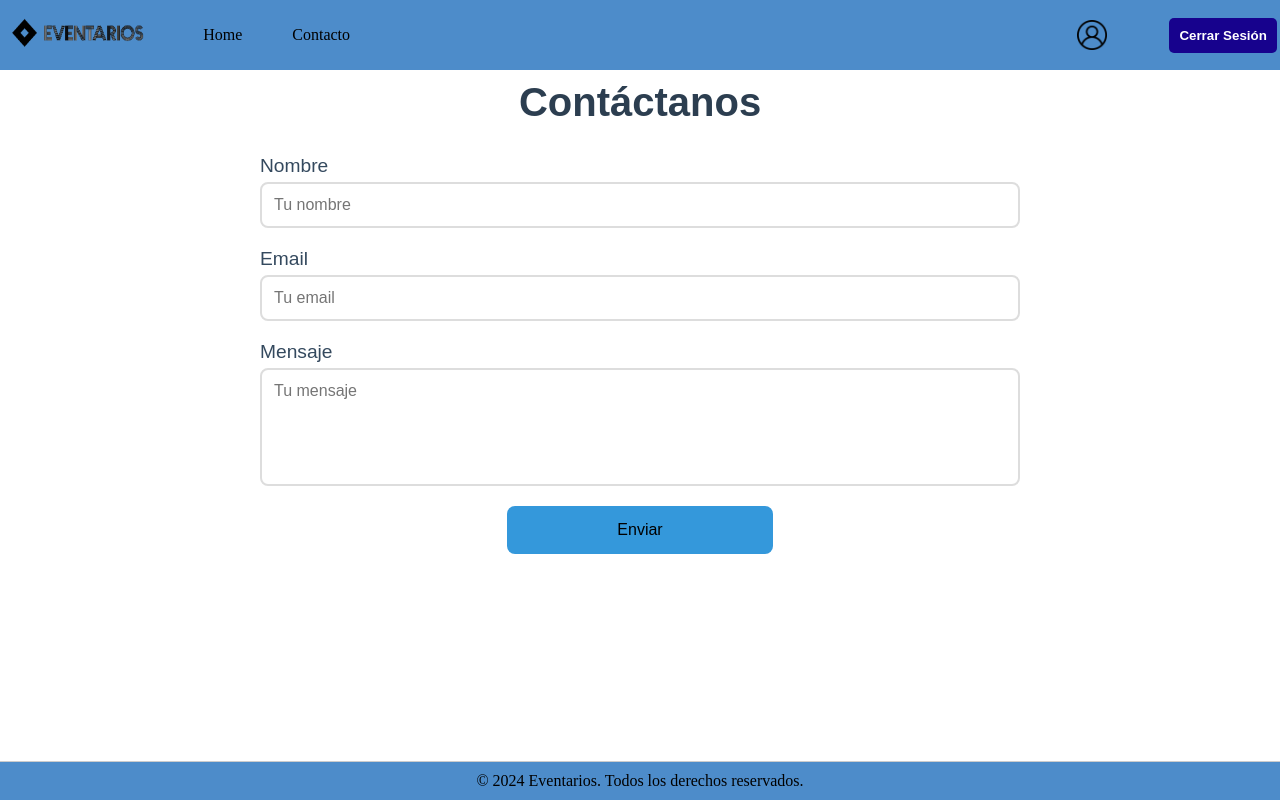
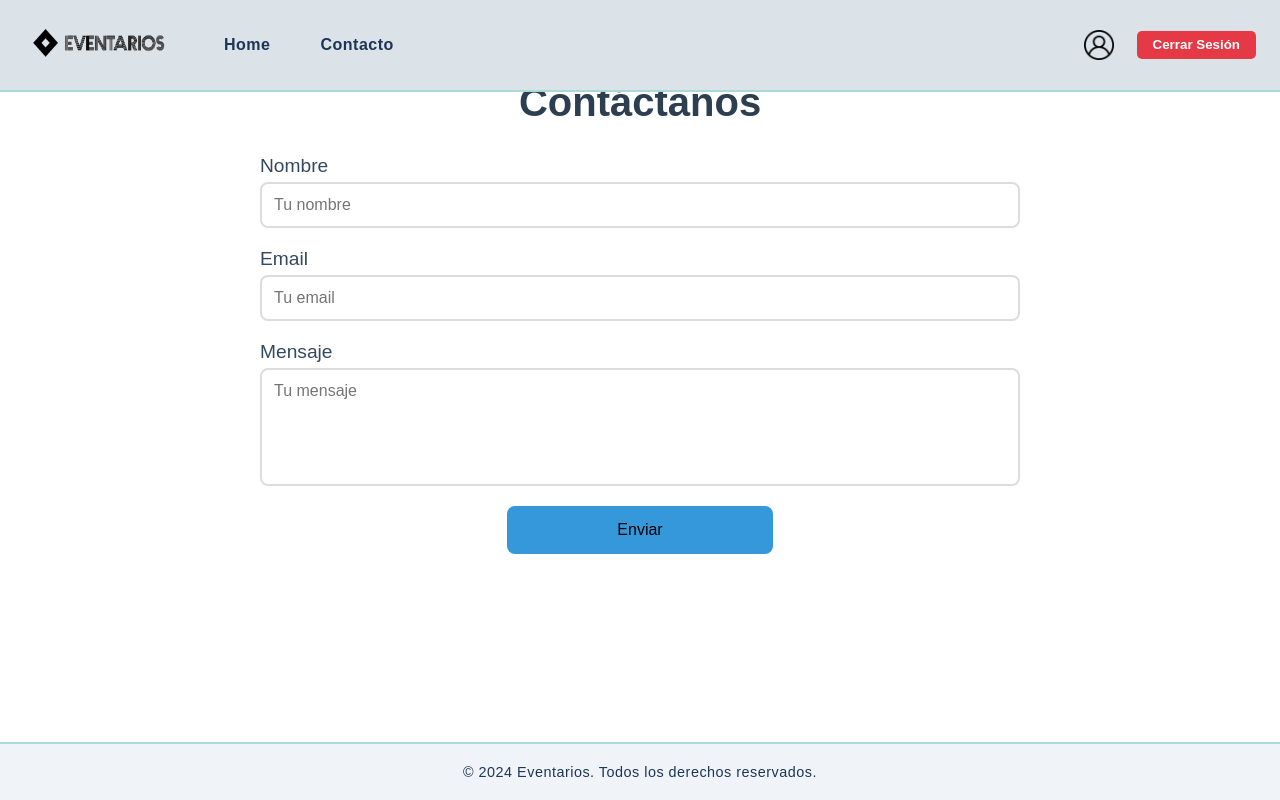
Before and after one commit to Tinchoraber/TP9-Eventos, a Next.js app: page /views/contacto in a window 1280 px wide. Built offline with nearby package versions, Linux system fonts and the light colour scheme.

Commit message:
Diseño terminado

```diff
--- a/app/components/footer/footer.module.css
+++ b/app/components/footer/footer.module.css
@@ -1,10 +1,23 @@
 .footer {
-    text-align: center;
-    padding: 10px;
-    background-color: #4d8cca;
-    border-top: 1px solid #ccc;
-    position: fixed;
-    width: 100%;
-    bottom: 0;
-    color: black;
-  }
+  text-align: center;
+  padding: 20px;
+  background-color: #f0f4f8; /* Color claro que combina con el header */
+  border-top: 2px solid #a8dadc;
+  color: #333;
+  font-family: Arial, sans-serif; /* Tipografía consistente con el header */
+  font-size: 0.9rem;
+  position: fixed;
+  width: 100%;
+  bottom: 0;
+  transition: background-color 0.3s ease;
+}
+
+.footer p {
+  margin: 0;
+  letter-spacing: 0.5px;
+  color: #1d3557; /* Color de texto para mejor visibilidad sobre fondo claro */
+}
+
+.footer:hover {
+  background-color: #dbe2e8;
+}
--- a/app/components/header/header.module.css
+++ b/app/components/header/header.module.css
@@ -1,55 +1,75 @@
 .header {
   display: flex;
-    justify-content: center;
+  justify-content: space-between;
   align-items: center;
-    gap: 50px;
-    padding: 0.2rem;
-    position: relative;
+  padding: 0.8rem 1.5rem;
+  background-color: #f0f4f8; /* Color claro para el fondo */
+  border-bottom: 2px solid #a8dadc;
+  color: #333;
   position: fixed;
+  width: 100%;
   top: 0;
-    width: 100%;
-    background-color: #4d8cca;
+  z-index: 1000;
+  font-family: Arial, sans-serif; /* Tipografía igual que el footer */
+}
+.header:hover{
+  background-color: #dbe2e8;
 }
 
 .primeros2 {
   display: flex;
+  align-items: center;
   gap: 50px;
-    flex-direction: row;
+}
+
+.logo {
+  display: flex;
   align-items: center;
-    width: 100%;
+}
+
+.linkNav {
+  color: #1d3557;
+  font-weight: 600;
+  text-decoration: none;
+  font-size: 1rem;
+  letter-spacing: 0.5px;
+  transition: color 0.2s ease;
+}
+
+.linkNav:hover {
+  color: #457b9d;
 }
 
 .ultimos2 {
   display: flex;
-    justify-content: flex-end;
-    gap: 50px;
-    flex-direction: row;
   align-items: center;
-    width: 100%;
+  gap: 15px;
+}
+
+.usuario {
+  display: flex;
+  align-items: center;
+  gap: 8px;
+}
+
+.username {
+  margin: 0;
+  font-size: 0.9rem;
+  font-weight: 600;
+  color: #333;
 }
 
 .logoutButton {
-    background-color: rgb(23, 2, 141);
-    cursor: pointer;
-    color: white;
+  background-color: #e63946;
+  color: #fff;
   border: none;
-    padding: 10px;
+  padding: 0.4rem 1rem;
   border-radius: 5px;
   font-weight: bold;
+  cursor: pointer;
+  transition: background-color 0.3s ease;
 }
 
-  .linkNav {
-    display: flex;
-    flex-direction: column;
-    align-items: center;
-    justify-content: center;
-    position: relative;
-    color: black;
-    text-decoration: none;  /* Elimina el subrayado */
+.logoutButton:hover {
+  background-color: #d62839;
 }
-  .usuario{
-    display: flex;
-    align-items: center;
-    gap: 12px;
-    color: black;
-  }
--- a/app/views/detalleEvento/page.js
+++ b/app/views/detalleEvento/page.js
@@ -51,12 +51,17 @@ export default function DetalleEvento() {
       <Header />
       <div className={styles.container}>
         <h1 className={styles.titulo}>{evento.name}</h1>
+        <div className={styles.imagenContainer}>
+          <img src={evento.imagen} alt={evento.name} className={styles.imagen} />
+        </div>
+        <div className={styles.eventoInfo}>
           <p className={styles.eventoFecha}>Fecha: {new Date(evento.start_date).toLocaleDateString()}</p>
           <p className={styles.eventoDuracion}>Duración: {evento.duration_in_minutes} minutos</p>
           <p className={styles.eventoUbicacion}>Ubicación: {evento.event_location.name}, {evento.event_location.full_address}</p>
           <p className={styles.descripcion}>Descripción: {evento.description}</p>
           <p className={styles.detalles}>Precio: ${evento.price}</p>
           <p className={styles.asistencia}>Máxima asistencia: {evento.max_assistance}</p>
+        </div>
         <div className={styles.tags}>
           <p>Etiquetas:</p>
           <ul>
--- a/app/views/home/home.module.css
+++ b/app/views/home/home.module.css
@@ -27,15 +27,15 @@
   background-color: white;
   border-radius: 15px;
   box-shadow: 0 4px 10px rgba(0, 0, 0, 0.1);
-    padding: 0; /* Sin padding para permitir que la imagen ocupe todo el ancho */
+  padding: 0;
   transition: transform 0.3s ease, box-shadow 0.3s ease;
-    overflow: hidden; /* Asegura que los elementos dentro de la tarjeta no se salgan */
+  overflow: hidden;
 }
 
 .eventoImagen {
   width: 100%;
-    height: 200px; /* Define una altura para las imágenes */
-    object-fit: cover; /* Esto hace que la imagen se recorte correctamente y cubra todo el contenedor */
+  height: 200px;
+  object-fit: cover;
 }
 
 .eventoCard:hover {
@@ -46,14 +46,7 @@
 .eventoTitulo {
   font-size: 1.8rem;
   color: #2c3e50;
-    margin: 20px 15px 10px 15px; /* Ajuste de margen para separar el título de la imagen */
-  }
-
-  .eventoFecha,
-  .eventoUbicacion {
-    font-size: 1rem;
-    color: #7f8c8d;
-    margin: 0 15px 5px 15px; /* Margen consistente entre los elementos */
+  margin: 20px 15px 10px 15px;
 }
 
 .eventoDescripcion {
@@ -72,9 +65,24 @@
   font-size: 1rem;
   transition: background-color 0.3s ease;
   font-family: 'Poppins', sans-serif;
-    margin: 0 15px 15px 15px; /* Añadir margen inferior */
+  margin: 0 15px 15px 15px;
 }
 
 .botonMasInfo:hover {
   background-color: #005bb5;
 }
+
+/* Estilos para que el header y footer se superpongan sobre el contenido */
+.header, .footer {
+  position: fixed;
+  top: 0;
+  left: 0;
+  width: 100%;
+  background-color: rgba(255, 255, 255, 0.9); /* Fondo semi-transparente */
+  z-index: 10; /* Asegura que quede encima del contenido */
+  padding: 15px;
+}
+.footer {
+  top: auto;
+  bottom: 0;
+}
--- a/app/views/home/page.js
+++ b/app/views/home/page.js
@@ -15,12 +15,10 @@ export default function Eventos() {
     const fetchEventos = async () => {
       try {
         const response = await fetch('http://localhost:3000/api/event');
-        console.log(response)
         if (!response.ok) {
           throw new Error('Error al obtener los eventos');
         }
         const data = await response.json();
-        console.log('data',data)
         setEventos(data);
       } catch (error) {
         setError(error.message);
@@ -49,6 +47,7 @@ export default function Eventos() {
           {eventos.length > 0 ? (
             eventos.map((evento) => (
               <div key={evento.id} className={styles.eventoCard}>
+                <img src={evento.imagen} alt={evento.name} className={styles.eventoImagen} />
                 <h2 className={styles.eventoTitulo}>{evento.name}</h2>
                 <p className={styles.eventoDescripcion}>{evento.description}</p>
                 <Link href={`/views/detalleEvento?id=${evento.id}`} className={styles.botonMasInfo}>
```
Also changed, not shown: app/views/detalleEvento/detalleEvento.module.css (+62 -16 lines), app/views/login/login.module.css (+29 -16 lines), app/views/registro/registro.module.css (+29 -17 lines). Lines whose indentation alone changed are shown as unchanged.
